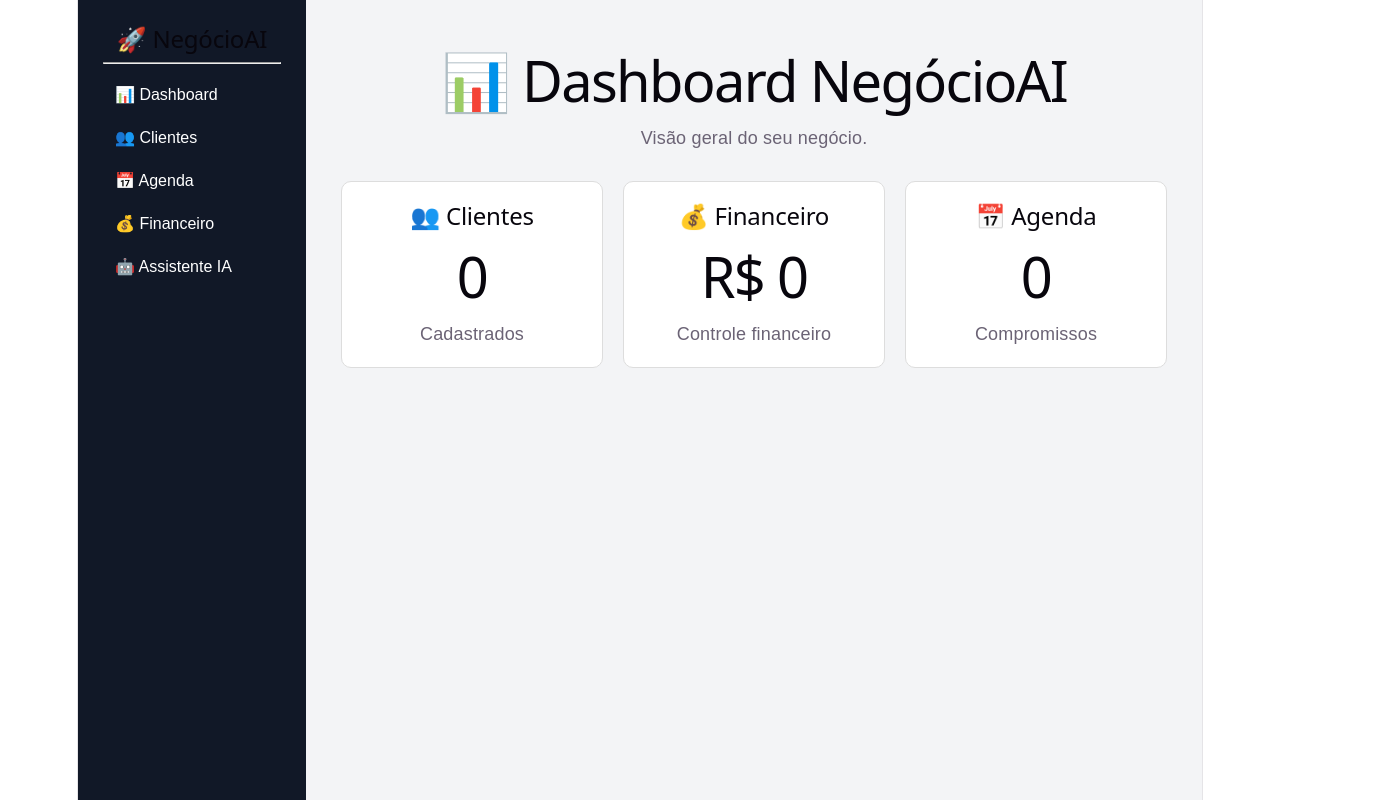
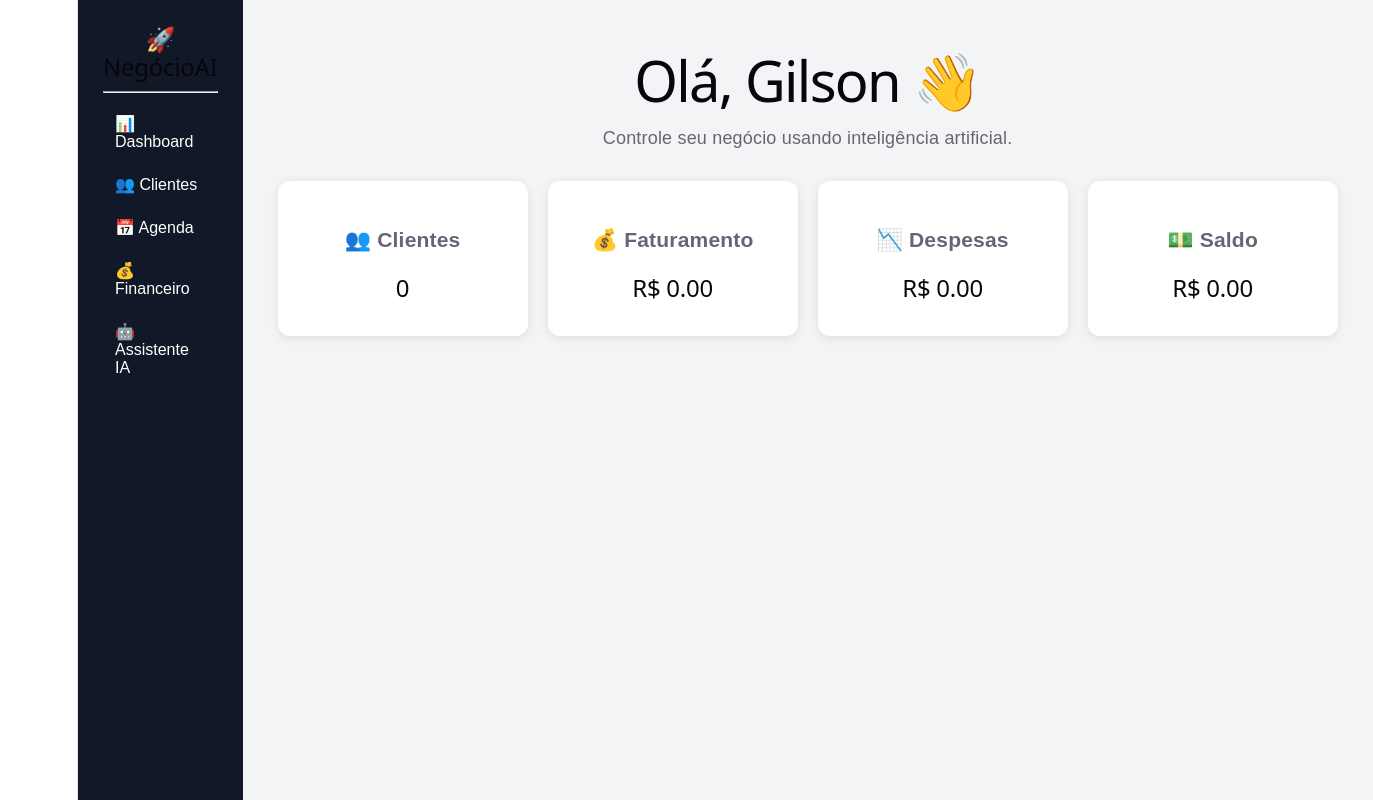
Before and after one commit to gilsonfc1/frontend, a React app: page / in a window 1280 px wide. Shown: the whole page, 1373 px wide, since content can reach past the window. Built offline with nearby package versions, Linux system fonts and the light colour scheme; the HTML template or start-up script is replaced by a standard one.

Commit message:
Modulo agenda funcionando

```diff
--- a/src/App.jsx
+++ b/src/App.jsx
@@ -3,6 +3,7 @@ import { useState } from "react";
 import Dashboard from "./pages/Dashboard";
 import Clientes from "./pages/Clientes";
 import Financeiro from "./pages/Financeiro";
+import Agenda from "./pages/Agenda";
 
 
 function App() {
@@ -98,10 +99,7 @@ function App() {
         {pagina === "financeiro" && <Financeiro />}
 
 
-
-        {pagina === "agenda" &&
-          <h1>📅 Agenda em construção</h1>
-        }
+        {pagina === "agenda" && <Agenda />}
 
 
 
--- /dev/null
+++ b/src/pages/Agenda.jsx
@@ -0,0 +1,175 @@
+import { useState } from "react";
+
+function Agenda() {
+
+  const [cliente, setCliente] = useState("");
+  const [data, setData] = useState("");
+  const [horario, setHorario] = useState("");
+  const [servico, setServico] = useState("");
+
+  const [agenda, setAgenda] = useState(() => {
+    const dados = localStorage.getItem("agenda");
+    return dados ? JSON.parse(dados) : [];
+  });
+
+
+  function adicionarAgendamento() {
+
+    if (!cliente || !data || !horario) {
+      return;
+    }
+
+
+    const novoAgendamento = {
+      cliente,
+      data,
+      horario,
+      servico
+    };
+
+
+    const novaLista = [
+      ...agenda,
+      novoAgendamento
+    ];
+
+
+    setAgenda(novaLista);
+
+
+    localStorage.setItem(
+      "agenda",
+      JSON.stringify(novaLista)
+    );
+
+
+    setCliente("");
+    setData("");
+    setHorario("");
+    setServico("");
+
+  }
+
+
+  function excluirAgendamento(index) {
+
+    const novaLista = agenda.filter(
+      (_, i) => i !== index
+    );
+
+    setAgenda(novaLista);
+
+    localStorage.setItem(
+      "agenda",
+      JSON.stringify(novaLista)
+    );
+
+  }
+
+
+  return (
+
+    <div>
+
+      <h1>📅 Agenda</h1>
+
+
+      <input
+        placeholder="Nome do cliente"
+        value={cliente}
+        onChange={(e)=>setCliente(e.target.value)}
+      />
+
+
+      <br />
+
+
+      <input
+        type="date"
+        value={data}
+        onChange={(e)=>setData(e.target.value)}
+      />
+
+
+      <br />
+
+
+      <input
+        type="time"
+        value={horario}
+        onChange={(e)=>setHorario(e.target.value)}
+      />
+
+
+      <br />
+
+
+      <input
+        placeholder="Serviço"
+        value={servico}
+        onChange={(e)=>setServico(e.target.value)}
+      />
+
+
+      <br />
+
+
+      <button onClick={adicionarAgendamento}>
+        Adicionar Agendamento
+      </button>
+
+
+      <h2>
+        Próximos compromissos
+      </h2>
+
+
+      {agenda.map((item,index)=>(
+
+        <div
+          key={index}
+          style={{
+            background:"white",
+            padding:"15px",
+            marginTop:"10px",
+            borderRadius:"8px"
+          }}
+        >
+
+          <strong>
+            👤 {item.cliente}
+          </strong>
+
+          <p>
+            📅 {item.data}
+          </p>
+
+          <p>
+            ⏰ {item.horario}
+          </p>
+
+          <p>
+            🔧 {item.servico}
+          </p>
+
+
+          <button
+            onClick={()=>excluirAgendamento(index)}
+          >
+            Excluir
+          </button>
+
+
+        </div>
+
+      ))}
+
+
+    </div>
+
+  );
+
+}
+
+
+export default Agenda;
--- a/src/pages/Dashboard.jsx
+++ b/src/pages/Dashboard.jsx
@@ -1,94 +1,128 @@
-import { useEffect, useState } from "react";
+import { useState, useEffect } from "react";
 
 function Dashboard() {
 
-  const [clientes, setClientes] = useState([]);
+  const [clientes, setClientes] = useState(0);
+  const [entradas, setEntradas] = useState(0);
+  const [saidas, setSaidas] = useState(0);
+
 
   useEffect(() => {
-    const dados = JSON.parse(
+
+    const listaClientes = JSON.parse(
       localStorage.getItem("clientes") || "[]"
     );
 
-    setClientes(dados);
+    setClientes(listaClientes.length);
+
+
+    const movimentos = JSON.parse(
+      localStorage.getItem("financeiro") || "[]"
+    );
+
+
+    const totalEntradas = movimentos
+      .filter(item => item.tipo === "entrada")
+      .reduce(
+        (total, item) => total + Number(item.valor),
+        0
+      );
+
+
+    const totalSaidas = movimentos
+      .filter(item => item.tipo === "saida")
+      .reduce(
+        (total, item) => total + Number(item.valor),
+        0
+      );
+
+
+    setEntradas(totalEntradas);
+    setSaidas(totalSaidas);
+
+
   }, []);
 
 
+
   return (
+
     <div>
 
-      <h1>📊 Dashboard NegócioAI</h1>
+      <h1>Olá, Gilson 👋</h1>
 
       <p>
-        Visão geral do seu negócio.
+        Controle seu negócio usando inteligência artificial.
       </p>
 
 
       <div
         style={{
-          display: "flex",
-          gap: "20px",
-          marginTop: "30px"
+          display:"flex",
+          gap:"20px",
+          marginTop:"30px"
         }}
       >
 
-        <div
-          style={{
-            background: "white",
-            padding: "20px",
-            width: "220px",
-            borderRadius: "10px",
-            border: "1px solid #ddd"
-          }}
-        >
-          <h2>👥 Clientes</h2>
 
-          <h1>{clientes.length}</h1>
-
-          <p>Cadastrados</p>
-
-        </div>
+        <Card
+          titulo="👥 Clientes"
+          valor={clientes}
+        />
 
 
-        <div
-          style={{
-            background: "white",
-            padding: "20px",
-            width: "220px",
-            borderRadius: "10px",
-            border: "1px solid #ddd"
-          }}
-        >
-          <h2>💰 Financeiro</h2>
-
-          <h1>R$ 0</h1>
-
-          <p>Controle financeiro</p>
-
-        </div>
+        <Card
+          titulo="💰 Faturamento"
+          valor={`R$ ${entradas.toFixed(2)}`}
+        />
 
 
-        <div
-          style={{
-            background: "white",
-            padding: "20px",
-            width: "220px",
-            borderRadius: "10px",
-            border: "1px solid #ddd"
-          }}
-        >
-          <h2>📅 Agenda</h2>
+        <Card
+          titulo="📉 Despesas"
+          valor={`R$ ${saidas.toFixed(2)}`}
+        />
 
-          <h1>0</h1>
 
-          <p>Compromissos</p>
-
-        </div>
+        <Card
+          titulo="💵 Saldo"
+          valor={`R$ ${(entradas-saidas).toFixed(2)}`}
+        />
 
 
       </div>
 
+
     </div>
+
   );
+
 }
 
+
+
+function Card({titulo, valor}) {
+
+  return (
+
+    <div
+      style={{
+        background:"white",
+        padding:"25px",
+        borderRadius:"12px",
+        width:"200px",
+        boxShadow:"0 2px 8px #ddd"
+      }}
+    >
+
+      <h3>{titulo}</h3>
+
+      <h2>{valor}</h2>
+
+    </div>
+
+  );
+
+}
+
+
 export default Dashboard;
```
